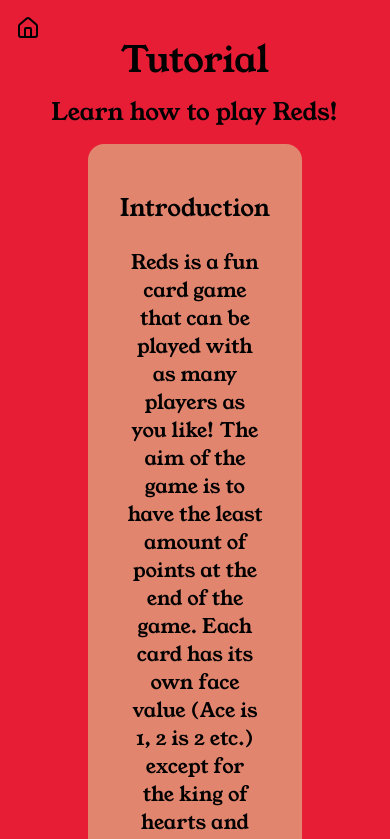
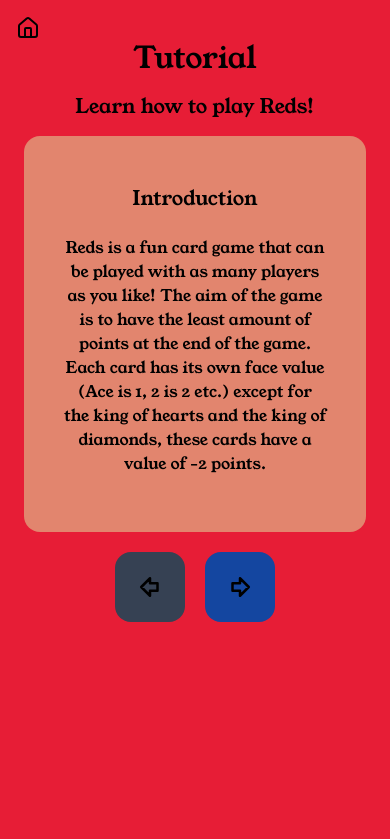
Before and after one commit to Spacexplorer11/Reds, a SvelteKit app: page /tutorial in a window 390 px wide. Shown: the top 839 px of the page. Built offline with nearby package versions, Linux system fonts and the light colour scheme.

Commit message:
Make the font sizes more responsive and different for each tailwind breakpoint
Signed-off-by: Akaalroop Singh <akaal@akaalroop.com>

```diff
--- a/src/routes/tutorial/+page.svelte
+++ b/src/routes/tutorial/+page.svelte
@@ -7,14 +7,12 @@
 
 <div class="@container mx-auto flex flex-col p-4 text-center text-black">
 	<a href="/" class="-top-2.5 left-0.5 max-w-fit"><House /></a>
-	<h1 class="text-4xl md:text-5xl">Tutorial</h1>
-	<h2 class="my-4 text-2xl md:text-3xl">Learn how to play Reds!</h2>
+	<h1 class="text-3xl md:text-4xl lg:text-5xl">Tutorial</h1>
+	<h2 class="my-4 text-xl md:text-2xl lg:text-3xl">Learn how to play Reds!</h2>
 	<main class="@container/main gap-10">
-		<div
-			class="@container/step mx-auto flex w-3/5 flex-col items-center rounded-2xl bg-salmon p-10"
-		>
-			<h3 class="my-2 text-2xl whitespace-pre-wrap md:text-3xl">{stepJSON.title}</h3>
-			<p class="my-4 text-xl whitespace-pre-wrap md:text-2xl">
+		<div class="@container/step mr-2 ml-2 flex flex-col items-center rounded-2xl bg-salmon p-10">
+			<h3 class="my-2 text-xl whitespace-pre-wrap md:text-2xl lg:text-3xl">{stepJSON.title}</h3>
+			<p class="text-l my-4 whitespace-pre-wrap md:text-xl lg:text-2xl">
 				{stepJSON.content}
 			</p>
 		</div>
```
